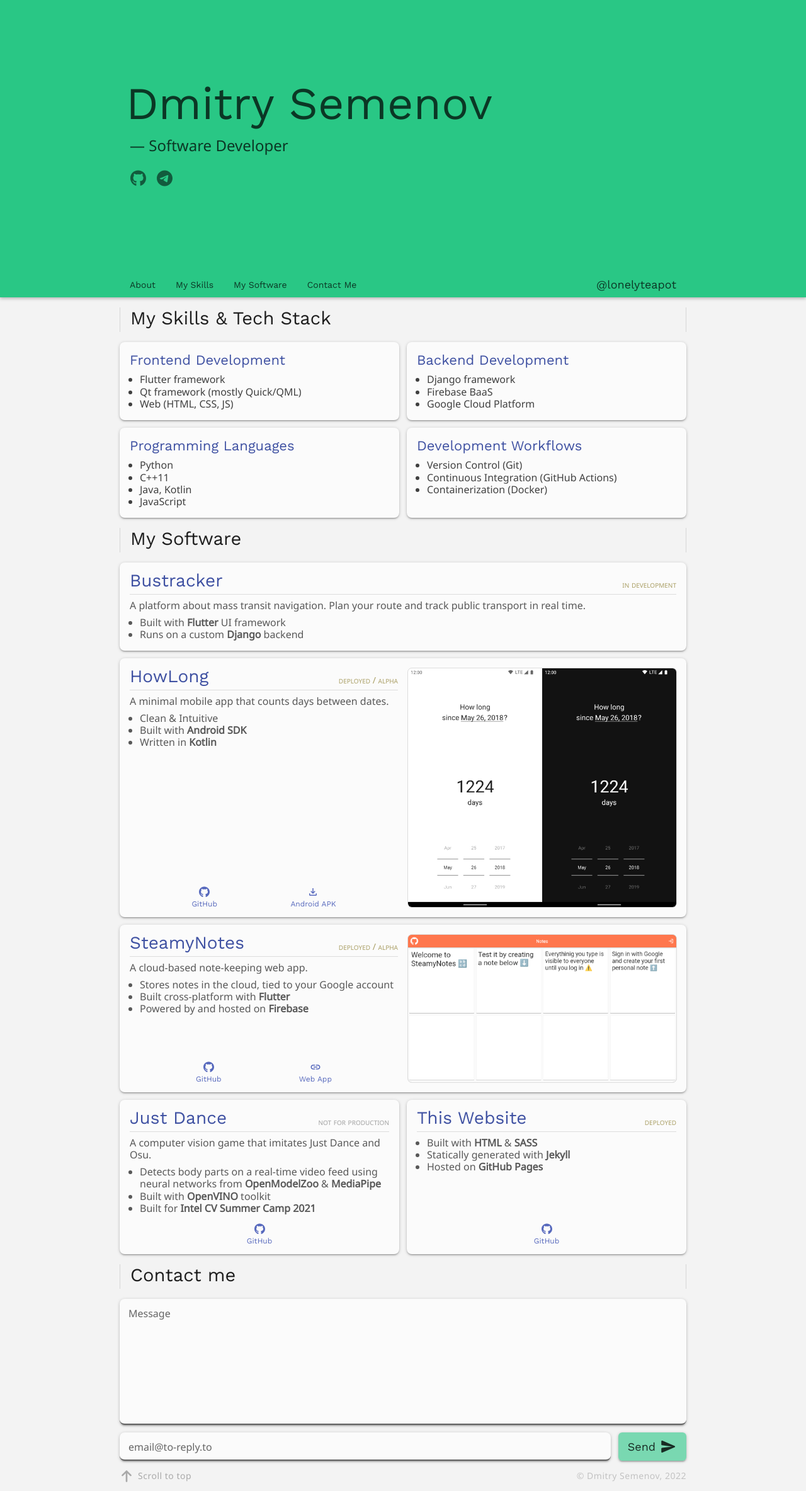
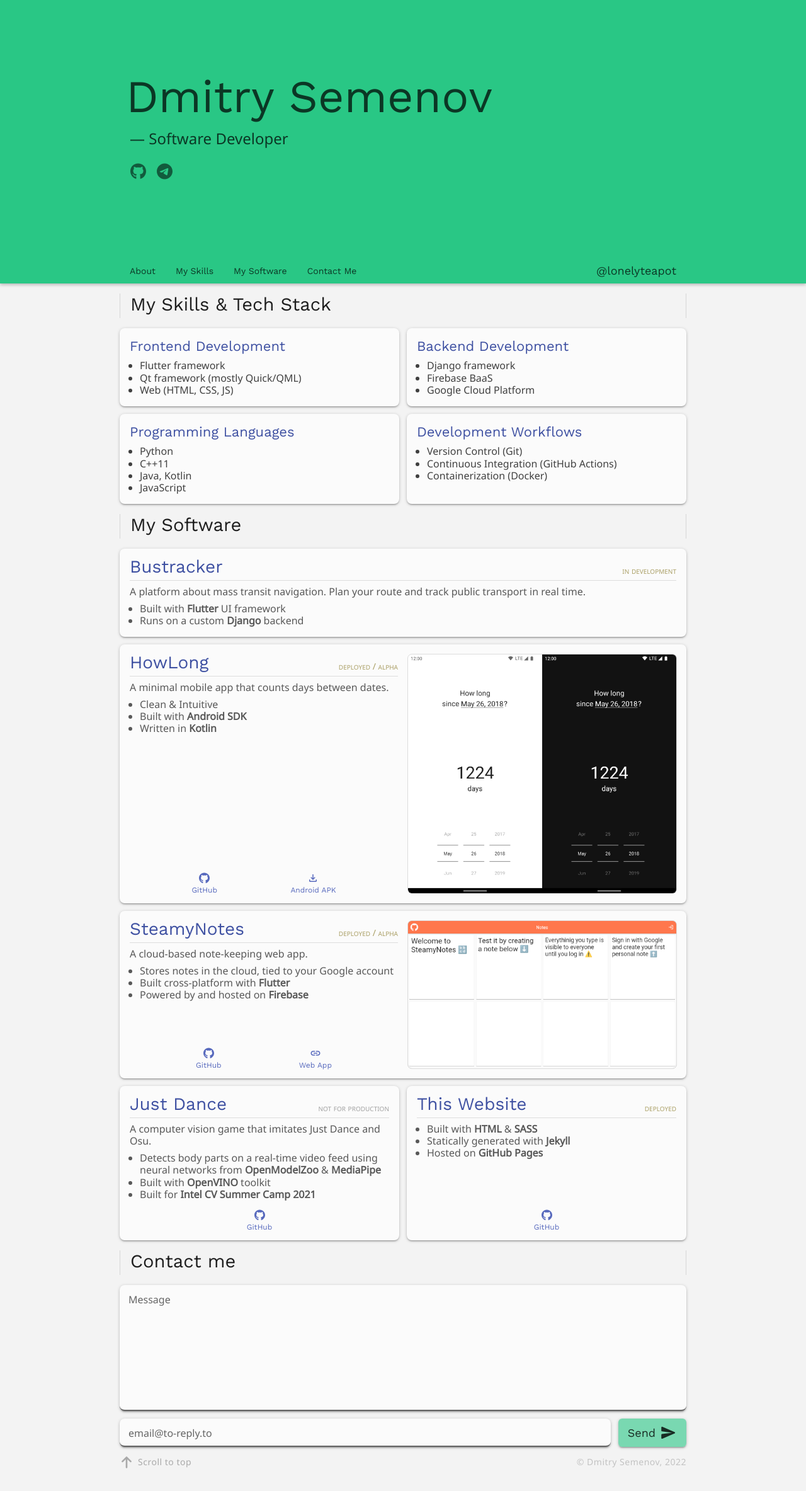
Before and after one commit to lonelyteapot/lonelyteapot.github.io, a Jekyll site: the page built from pages/index.html, in a window 1280 px wide. Shown: the whole page at 63% size. Built offline with Jekyll 4.4.1, drawn with Linux system fonts in a browser that asks for light colours; after the commit the page ends 2345 px from its top, so only the background shows below that.

Commit message:
Change header height

```diff
--- a/_sass/intro-header.scss
+++ b/_sass/intro-header.scss
@@ -1,12 +1,13 @@
+
 #header {
-    $intro-height: min(48vh, 70vw);
     grid-area: header;
     display: grid;
     grid-template-columns: 1fr minmax(auto, 900px) 1fr;
-    grid-template-rows: $intro-height $header-height;
+    grid-template-rows: 1fr $header-height;
     grid-template-areas: '. intro .' '. nav .';
+    min-height: $full-header-height;
     position: sticky;
-    top: calc(-1 * #{$intro-height});
+    top: calc(#{$header-height} - #{$full-header-height});
     z-index: 10;
     background-color: $primary-color;
     box-shadow: 0 2px 5px rgba(0, 0, 0, 0.26);
--- a/_sass/variables.sass
+++ b/_sass/variables.sass
@@ -21,6 +21,7 @@ $color-on-background: black
 
 // Values
 $header-height: 40px
+$full-header-height: min(50vh, 100vw)
 
 // Material Elevation Shadows
 $shadow-1: 0 1px 3px #0003, 0 1px 1px #00000024, 0 2px 1px -1px #0000001f
```
